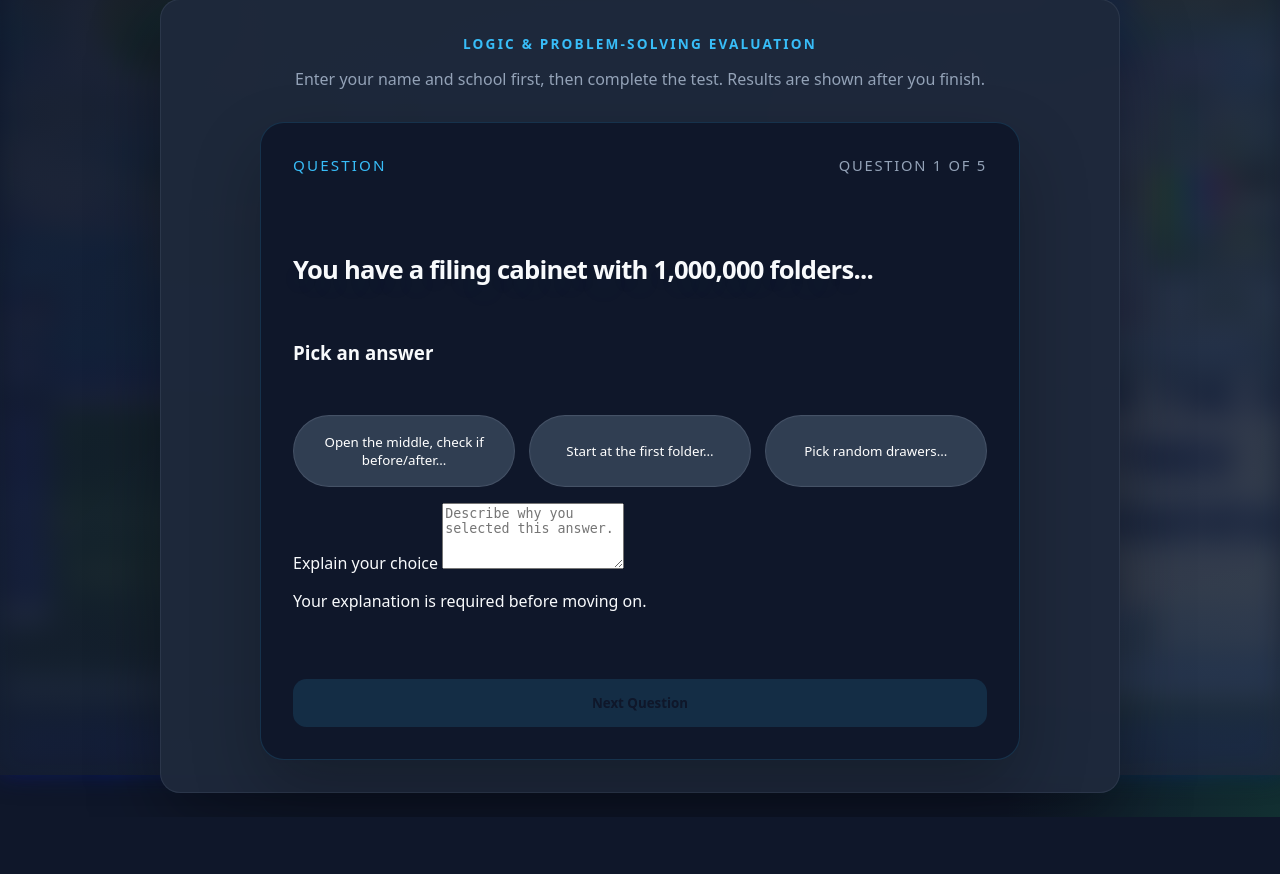
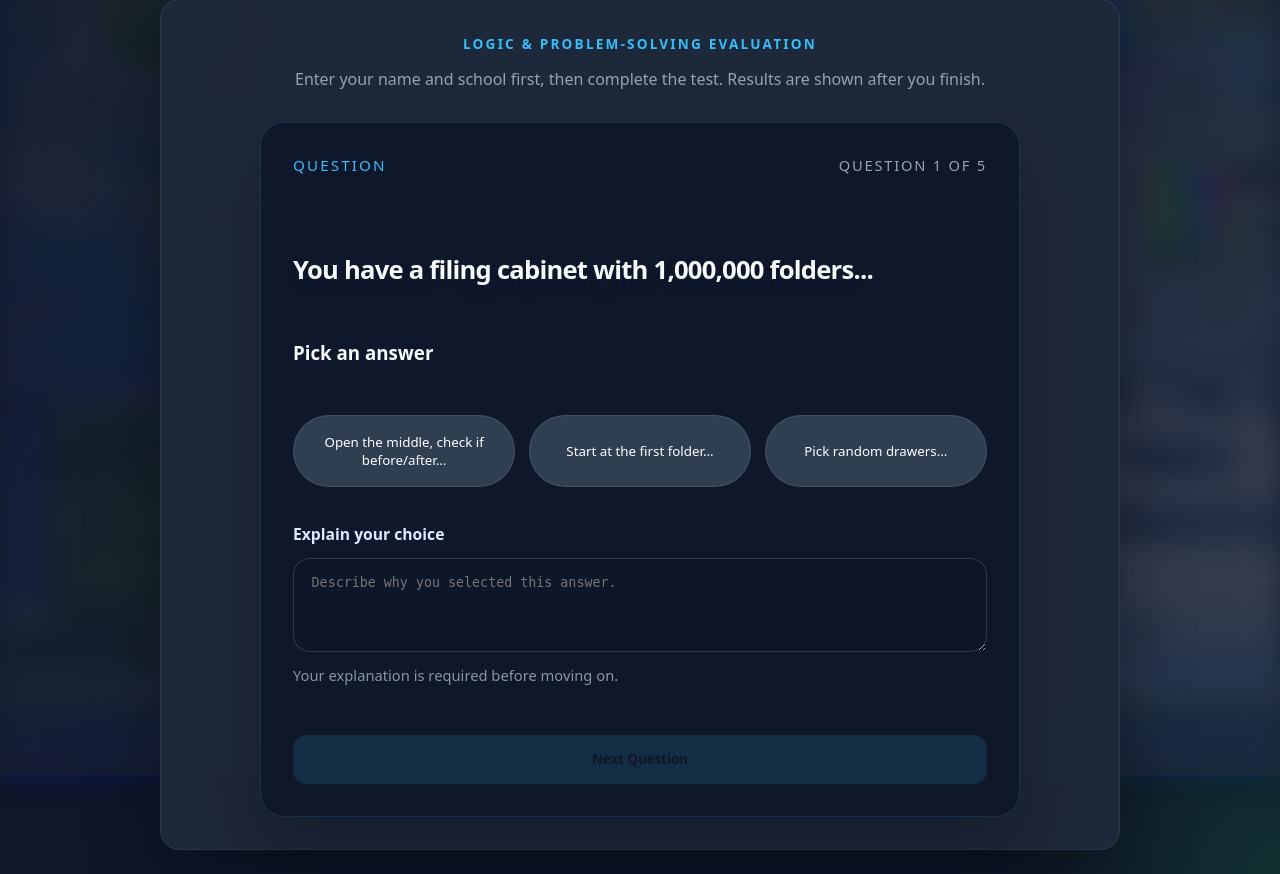
Before and after one commit to hienhng/tryout, a Flask app: page /quiz in a window 1280 px wide. Shown: the part 25-899 px from the top of the page. Before the commit the page ends 842 px from the top, so only its background shows below. Run offline with Flask 3, Linux system fonts and the light colour scheme; the visitor is signed in with stand-in values (Sample User, id 1); some web fonts are replaced.

Commit message:
Enhance input group styling and add explanation panel for improved user experience

```diff
--- a/static/styles.css
+++ b/static/styles.css
@@ -78,33 +78,73 @@ body::after {
 .input-group {
     display: flex;
     flex-direction: column;
-    gap: 0.65rem;
+    gap: 0.75rem;
 }
 
 .input-group label {
-    color: var(--muted);
+    color: rgba(226,232,240,0.88);
     font-size: 0.95rem;
-    font-weight: 600;
+    font-weight: 700;
+    letter-spacing: 0.02em;
 }
 
-.input-group input {
-    border: 1px solid rgba(148,163,184,0.26);
-    border-radius: 0.95rem;
+.input-group input,
+.input-group textarea {
+    border: 1px solid rgba(148,163,184,0.25);
+    border-radius: 1rem;
     padding: 1rem 1.1rem;
-    background: rgba(15,23,42,0.82);
+    background: rgba(15,23,42,0.88);
     color: var(--text);
     font-size: 1rem;
     width: 100%;
+    transition: border-color 0.2s ease, box-shadow 0.2s ease, transform 0.2s ease;
+    box-shadow: inset 0 1px 2px rgba(0,0,0,0.16);
 }
 
-.input-group input:focus {
-    outline: none;
-    border-color: rgba(56,189,248,0.8);
-    box-shadow: 0 0 0 4px rgba(56,189,248,0.12);
+.input-group textarea {
+    min-height: 130px;
+    resize: vertical;
+    line-height: 1.65;
 }
 
-.input-group input::placeholder {
+.input-group input:focus,
+.input-group textarea:focus {
+    outline: none;
+    border-color: rgba(56,189,248,0.9);
+    box-shadow: 0 0 0 4px rgba(56,189,248,0.12);
+    transform: translateY(-1px);
+}
+
+.input-group input::placeholder,
+.input-group textarea::placeholder {
     color: rgba(248,250,252,0.55);
+}
+
+#explanation-panel {
+    display: flex;
+    flex-direction: column;
+    gap: 0.8rem;
+    margin-top: 1.25rem;
+}
+
+#explanation-panel label {
+    color: #dbeafe;
+    font-size: 0.98rem;
+    font-weight: 700;
+}
+
+#explanation-panel textarea {
+    padding: 1rem 1.1rem;
+    border-radius: 1.05rem;
+    background: rgba(15,23,42,0.9);
+    border: 1px solid rgba(148,163,184,0.25);
+}
+
+#explanation-note {
+    margin: 0;
+    color: rgba(148,163,184,0.9);
+    font-size: 0.92rem;
+    transition: opacity 0.18s ease;
 }
 
 #initial-form {
```
